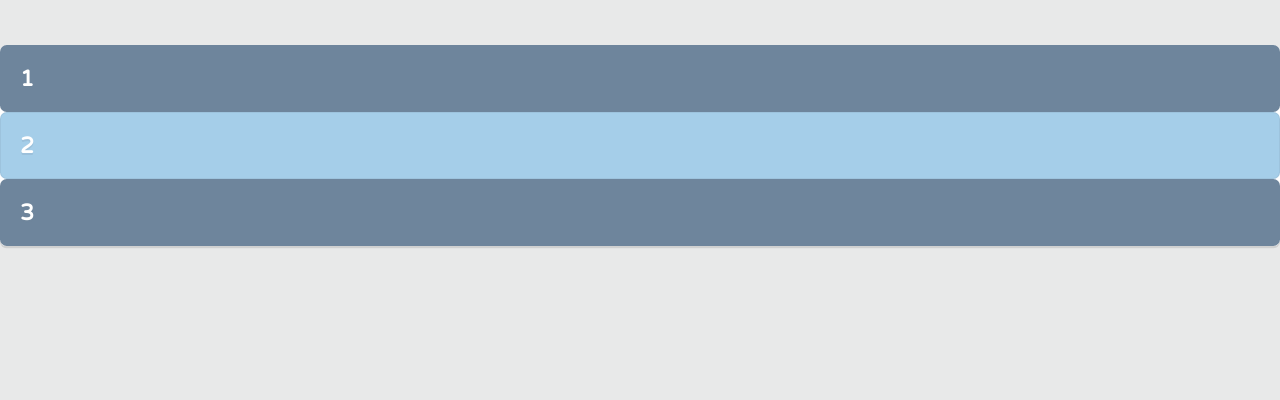
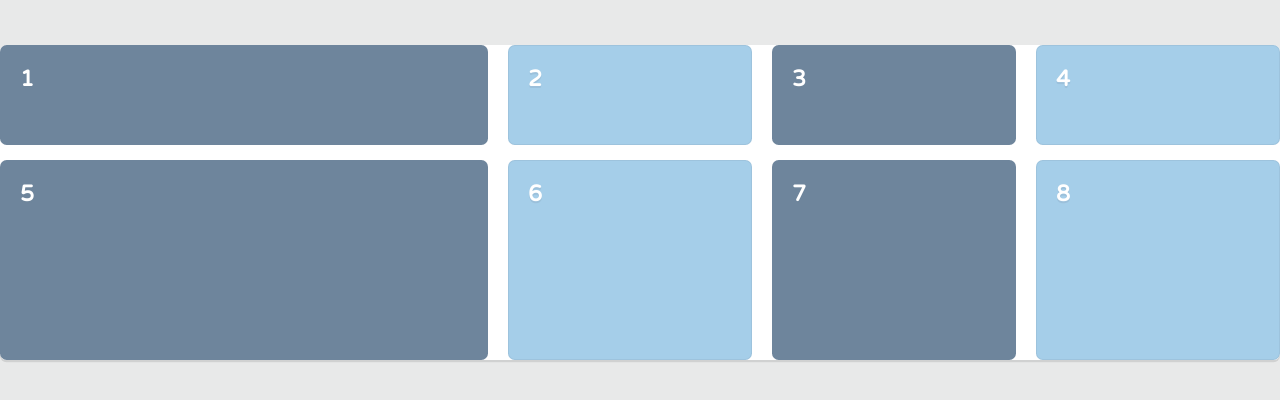
Before and after one commit to g0ng0n/grid-training, a plain HTML site: page index.html in a window 1280 px wide. Drawn offline with Linux system fonts and the light colour scheme.

Commit message:
preparing a grid for 8 items

```diff
--- a/css/grid.css
+++ b/css/grid.css
@@ -1,3 +1,12 @@
 /* =====================================
    Grid Layout
 ======================================== */
+
+.grid {
+    max-width: 1fr;
+    display: grid;
+    grid-template-columns: 2fr repeat(3, 1fr);
+    grid-template-rows: 100px 200px;
+    grid-gap: 15px 20px;
+
+}
--- a/index.html
+++ b/index.html
@@ -11,6 +11,11 @@
     <div class="item">1</div>
     <div class="item">2</div>
     <div class="item">3</div>
+    <div class="item">4</div>
+    <div class="item">5</div>
+    <div class="item">6</div>
+    <div class="item">7</div>
+    <div class="item">8</div>
 </div>
 </body>
 </html>
```
